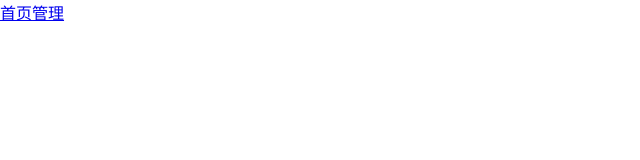
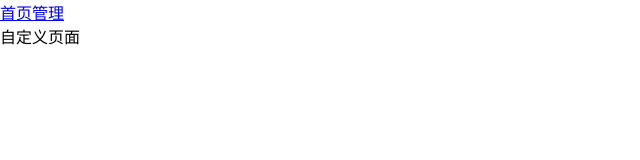
Before and after one commit to willwan92/nuxt-demo, a Nuxt app: page /custom in a window 1280 px wide. Before the commit this address had no page. Shown: the top 160 px of the page, without its empty margins (0-640 px from the left). Built offline with nearby package versions, Linux system fonts and the light colour scheme.

Commit message:
自定义扩展路由

```diff
--- a/nuxt.config.js
+++ b/nuxt.config.js
@@ -25,6 +25,19 @@ export default {
     '@/plugins/element-ui'
   ],
 
+  // customize the Nuxt.js router
+  router: {
+    // 扩展路由
+    extendRoutes(routes, resolve) {
+      // 自定义路由，自动生成的路由还能使用
+      routes.push({
+        name: 'custom',
+        path: '/cus',
+        component: resolve(__dirname, 'pages/custom.vue')
+      })
+    }
+  },
+
   // Auto import components: https://go.nuxtjs.dev/config-components
   components: true,
 
--- /dev/null
+++ b/pages/custom.vue
@@ -0,0 +1,15 @@
+<template>
+  <div>
+    自定义页面
+  </div>
+</template>
+
+<script>
+export default {
+
+}
+</script>
+
+<style>
+
+</style>
```
